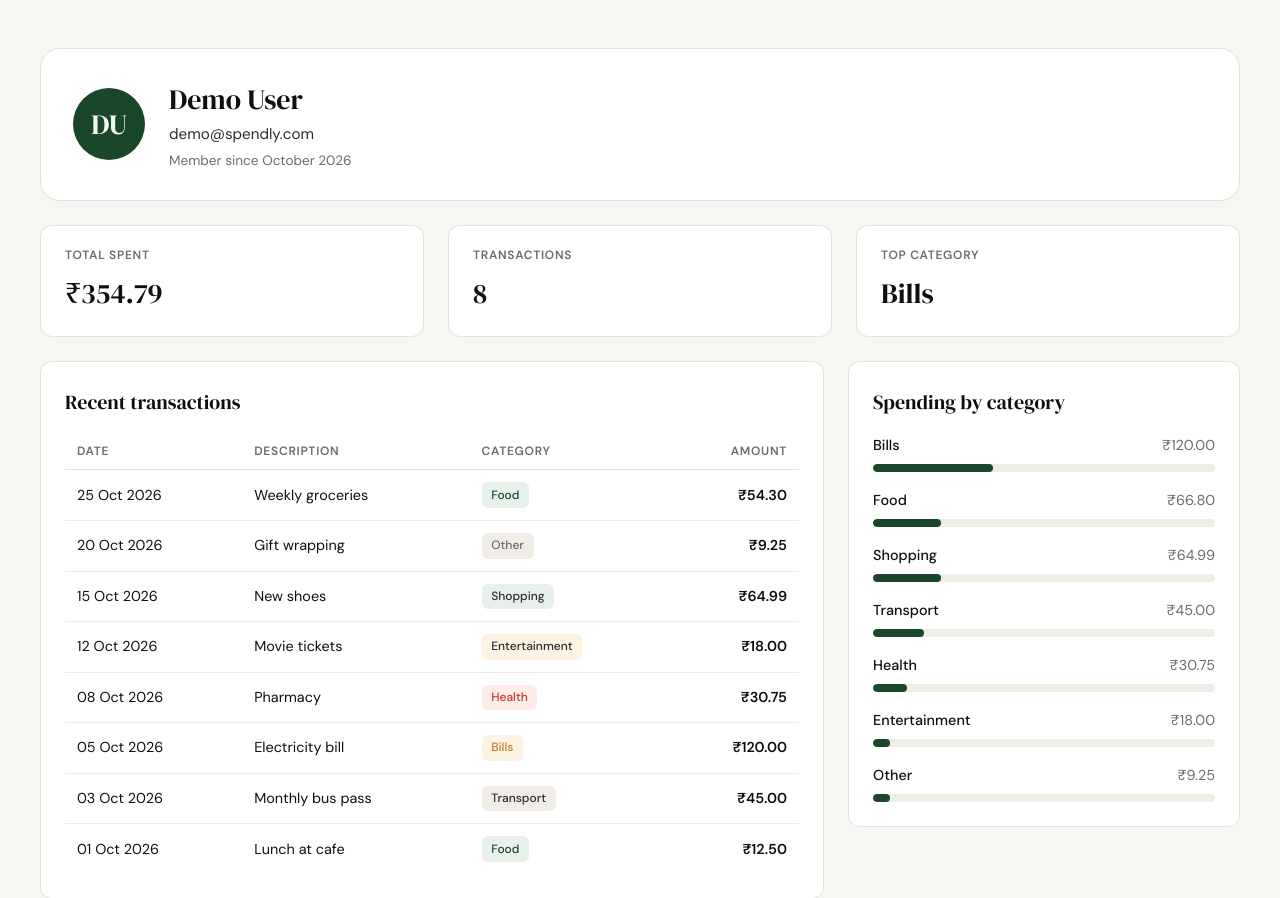
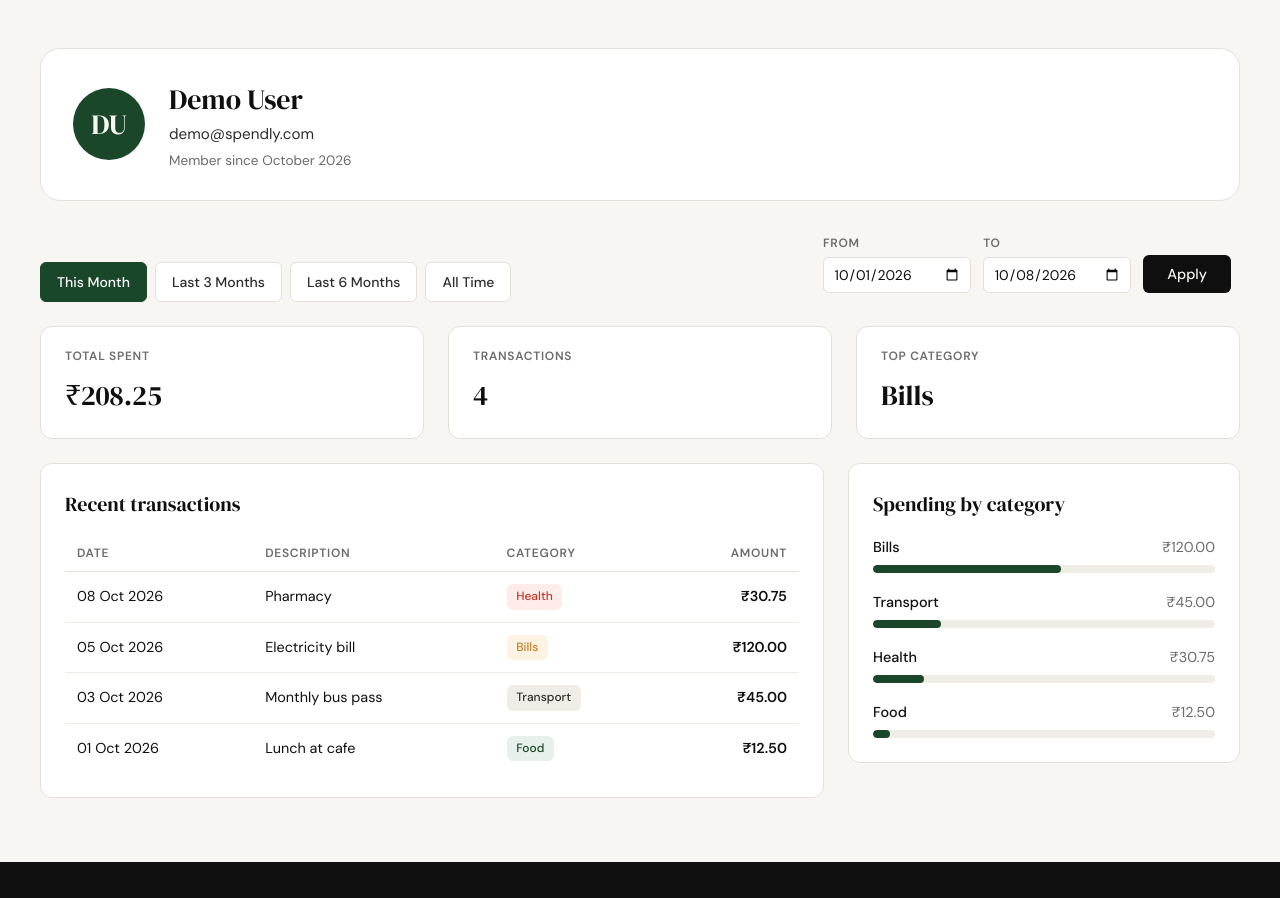
Before and after one commit to devsutharsystems/spendly, a Flask app: page /profile?date_from=2026-10-01&date_to=2026-10-08 in a window 1280 px wide. Shown: the part 61-959 px from the top of the page. Run offline with Flask 3, Linux system fonts and the light colour scheme; the visitor is signed in with stand-in values (Sample User, id 1); data comes from the database, SQL or seed files in the repository.

Commit message:
add date filter to profile page
Co-Authored-By: Claude Sonnet 5.5 <noreply@anthropic.com>

```diff
--- a/app.py
+++ b/app.py
@@ -1,5 +1,7 @@
+import calendar
 import os
 import sqlite3
+from datetime import date, datetime
 
 from flask import Flask, flash, redirect, render_template, request, session, url_for
 from werkzeug.security import check_password_hash, generate_password_hash
@@ -120,9 +122,8 @@ def privacy():
 # ------------------------------------------------------------------ #
 
 # --- SECTION: transaction history (subagent 1) ---
-def _build_transactions(user_id):
-    from datetime import datetime
-
+def _build_transactions(user_id, date_from=None, date_to=None):
+    transactions = get_recent_transactions(user_id, date_from=date_from, date_to=date_to)
     return [
         {
             "date": datetime.strptime(t["date"][:10], "%Y-%m-%d").strftime("%d %b %Y"),
@@ -131,13 +132,13 @@ def _build_transactions(user_id):
             "amount": f"₹{t['amount']:.2f}",
             "category_class": t["category"].lower(),
         }
-        for t in get_recent_transactions(user_id)
+        for t in transactions
     ]
 
 
 # --- SECTION: summary stats (subagent 2) ---
-def _build_stats(user_id):
-    stats = get_summary_stats(user_id)
+def _build_stats(user_id, date_from=None, date_to=None):
+    stats = get_summary_stats(user_id, date_from=date_from, date_to=date_to)
     return {
         "total_spent": f"₹{stats['total_spent']:.2f}",
         "transaction_count": int(stats["transaction_count"]),
@@ -146,9 +147,9 @@ def _build_stats(user_id):
 
 
 # --- SECTION: category breakdown (subagent 3) ---
-def _build_categories(user_id):
+def _build_categories(user_id, date_from=None, date_to=None):
     categories = []
-    for c in get_category_breakdown(user_id):
+    for c in get_category_breakdown(user_id, date_from=date_from, date_to=date_to):
         step = min(100, max(0, int(round(c["pct"] / 5.0)) * 5))
         categories.append(
             {
@@ -159,6 +160,55 @@ def _build_categories(user_id):
             }
         )
     return categories
+
+
+def _parse_date_filter(args):
+    """Return ((date_from, date_to), error); dates are ISO strings or None if unusable."""
+    parsed = []
+    for key in ("date_from", "date_to"):
+        value = args.get(key, "").strip()
+        try:
+            parsed.append(datetime.strptime(value, "%Y-%m-%d").date())
+        except ValueError:
+            return (None, None), None
+
+    start, end = parsed
+    if start > end:
+        return (None, None), "Start date must be before end date."
+    return (start.isoformat(), end.isoformat()), None
+
+
+def _months_ago(today, months):
+    index = today.year * 12 + today.month - 1 - months
+    year, month = divmod(index, 12)
+    month += 1
+    return date(year, month, min(today.day, calendar.monthrange(year, month)[1]))
+
+
+def _build_presets(today, date_from, date_to):
+    ranges = [
+        ("This Month", today.replace(day=1)),
+        ("Last 3 Months", _months_ago(today, 3)),
+        ("Last 6 Months", _months_ago(today, 6)),
+    ]
+    presets = []
+    for label, start in ranges:
+        start_iso, end_iso = start.isoformat(), today.isoformat()
+        presets.append(
+            {
+                "label": label,
+                "url": url_for("profile", date_from=start_iso, date_to=end_iso),
+                "active": (date_from, date_to) == (start_iso, end_iso),
+            }
+        )
+    presets.append(
+        {
+            "label": "All Time",
+            "url": url_for("profile"),
+            "active": date_from is None,
+        }
+    )
+    return presets
 
 
 @app.route("/profile")
@@ -178,12 +228,23 @@ def profile():
         "email": row["email"],
         "member_since": row["member_since"],
     }
+    (date_from, date_to), filter_error = _parse_date_filter(request.args)
+    if filter_error:
+        flash(filter_error)
+    is_filtered = date_from is not None
+    presets = _build_presets(date.today(), date_from, date_to)
+    custom_active = is_filtered and not any(p["active"] for p in presets)
     return render_template(
         "profile.html",
         user=user,
-        stats=_build_stats(user_id),
-        transactions=_build_transactions(user_id),
-        categories=_build_categories(user_id),
+        stats=_build_stats(user_id, date_from, date_to),
+        transactions=_build_transactions(user_id, date_from, date_to),
+        categories=_build_categories(user_id, date_from, date_to),
+        date_from=date_from,
+        date_to=date_to,
+        presets=presets,
+        is_filtered=is_filtered,
+        custom_active=custom_active,
     )
 
 
--- a/database/queries.py
+++ b/database/queries.py
@@ -24,16 +24,24 @@ def get_user_by_id(user_id):
     }
 
 
+def _date_clause(date_from, date_to):
+    """Return (sql_fragment, params) restricting expenses to an inclusive date range."""
+    if date_from and date_to:
+        return " AND date BETWEEN ? AND ?", [date_from, date_to]
+    return "", []
+
+
 # --- SECTION: transaction history (subagent 1) ---
 
-def get_recent_transactions(user_id, limit=10):
+def get_recent_transactions(user_id, limit=10, date_from=None, date_to=None):
     """Return the user's latest expenses, newest first, as a list of dicts."""
+    clause, params = _date_clause(date_from, date_to)
     conn = get_db()
     try:
         rows = conn.execute(
             "SELECT date, description, category, amount FROM expenses "
-            "WHERE user_id = ? ORDER BY date DESC, id DESC LIMIT ?",
-            (user_id, limit),
+            "WHERE user_id = ?" + clause + " ORDER BY date DESC, id DESC LIMIT ?",
+            [user_id, *params, limit],
         ).fetchall()
     finally:
         conn.close()
@@ -51,19 +59,20 @@ def get_recent_transactions(user_id, limit=10):
 
 # --- SECTION: summary stats (subagent 2) ---
 
-def get_summary_stats(user_id):
+def get_summary_stats(user_id, date_from=None, date_to=None):
     """Return {total_spent, transaction_count, top_category} for the user."""
+    clause, params = _date_clause(date_from, date_to)
     conn = get_db()
     try:
         totals = conn.execute(
             "SELECT COALESCE(SUM(amount), 0) AS total, COUNT(*) AS cnt "
-            "FROM expenses WHERE user_id = ?",
-            (user_id,),
+            "FROM expenses WHERE user_id = ?" + clause,
+            [user_id, *params],
         ).fetchone()
         top = conn.execute(
-            "SELECT category FROM expenses WHERE user_id = ? "
-            "GROUP BY category ORDER BY SUM(amount) DESC, category ASC LIMIT 1",
-            (user_id,),
+            "SELECT category FROM expenses WHERE user_id = ?" + clause +
+            " GROUP BY category ORDER BY SUM(amount) DESC, category ASC LIMIT 1",
+            [user_id, *params],
         ).fetchone()
     finally:
         conn.close()
@@ -79,15 +88,16 @@ def get_summary_stats(user_id):
 
 # --- SECTION: category breakdown (subagent 3) ---
 
-def get_category_breakdown(user_id):
+def get_category_breakdown(user_id, date_from=None, date_to=None):
     """Return [{name, amount, pct}] ordered by amount DESC; pct sums to 100."""
+    clause, params = _date_clause(date_from, date_to)
     conn = get_db()
     try:
         rows = conn.execute(
             "SELECT category, SUM(amount) AS total FROM expenses "
-            "WHERE user_id = ? GROUP BY category "
+            "WHERE user_id = ?" + clause + " GROUP BY category "
             "ORDER BY total DESC, category ASC",
-            (user_id,),
+            [user_id, *params],
         ).fetchall()
     finally:
         conn.close()
--- a/static/css/style.css
+++ b/static/css/style.css
@@ -651,6 +651,76 @@ a { color: inherit; text-decoration: none; }
 .profile-email { color: var(--ink-soft); font-size: 0.95rem; }
 .profile-since { color: var(--ink-muted); font-size: 0.85rem; margin-top: 0.25rem; }
 
+.filter-bar {
+    display: flex;
+    flex-wrap: wrap;
+    align-items: flex-end;
+    justify-content: space-between;
+    gap: 1rem;
+}
+
+.filter-bar .auth-error {
+    flex-basis: 100%;
+    margin-bottom: 0;
+}
+
+.filter-presets {
+    display: flex;
+    flex-wrap: wrap;
+    gap: 0.5rem;
+}
+
+.filter-preset {
+    padding: 0.5rem 1rem;
+    border: 1px solid var(--border);
+    border-radius: var(--radius-sm);
+    background: var(--paper-card);
+    color: var(--ink-soft);
+    font-size: 0.875rem;
+    font-weight: 500;
+    text-decoration: none;
+}
+
+.filter-preset:hover { border-color: var(--accent); color: var(--accent); }
+
+.filter-preset.active {
+    background: var(--accent);
+    border-color: var(--accent);
+    color: var(--paper-card);
+}
+
+.filter-custom {
+    display: flex;
+    flex-wrap: wrap;
+    align-items: flex-end;
+    gap: 0.75rem;
+    padding: 0.5rem;
+    border: 1px solid transparent;
+    border-radius: var(--radius-sm);
+}
+
+.filter-custom.active { border-color: var(--accent); background: var(--accent-light); }
+
+.filter-field { display: flex; flex-direction: column; gap: 0.25rem; }
+
+.filter-label {
+    font-size: 0.75rem;
+    font-weight: 600;
+    letter-spacing: 0.06em;
+    text-transform: uppercase;
+    color: var(--ink-muted);
+}
+
+.filter-field input {
+    padding: 0.45rem 0.6rem;
+    border: 1px solid var(--border);
+    border-radius: var(--radius-sm);
+    background: var(--paper-card);
+    font-family: var(--font-body);
+    font-size: 0.875rem;
+    color: var(--ink);
+}
+
 .stats-row {
     display: grid;
     grid-template-columns: repeat(3, 1fr);
@@ -810,4 +880,6 @@ a { color: inherit; text-decoration: none; }
     .profile-section { padding: 2rem 1rem 3rem; }
     .profile-card { flex-direction: column; text-align: center; padding: 1.5rem 1rem; }
     .stats-row { grid-template-columns: 1fr; }
+    .filter-custom { width: 100%; }
+    .filter-field { flex: 1 1 8rem; }
 }
--- a/templates/profile.html
+++ b/templates/profile.html
@@ -3,6 +3,7 @@
 {% block title %}Profile — Spendly{% endblock %}
 
 {% block content %}
+{% set empty_msg = "No expenses in this period." if is_filtered else "No expenses yet." %}
 
 <section class="profile-section">
     <div class="profile-container">
@@ -14,6 +15,30 @@
                 <p class="profile-email">{{ user.email }}</p>
                 <p class="profile-since">Member since {{ user.member_since }}</p>
             </div>
+        </div>
+
+        <div class="filter-bar">
+            {% with messages = get_flashed_messages() %}
+            {% for message in messages %}
+            <div class="auth-error">{{ message }}</div>
+            {% endfor %}
+            {% endwith %}
+            <div class="filter-presets">
+                {% for p in presets %}
+                <a href="{{ p.url }}" class="filter-preset{% if p.active %} active{% endif %}">{{ p.label }}</a>
+                {% endfor %}
+            </div>
+            <form method="get" action="{{ url_for('profile') }}" class="filter-custom{% if custom_active %} active{% endif %}">
+                <label class="filter-field">
+                    <span class="filter-label">From</span>
+                    <input type="date" name="date_from" value="{{ date_from or '' }}" required>
+                </label>
+                <label class="filter-field">
+                    <span class="filter-label">To</span>
+                    <input type="date" name="date_to" value="{{ date_to or '' }}" required>
+                </label>
+                <button type="submit" class="btn-primary">Apply</button>
+            </form>
         </div>
 
         <div class="stats-row">
@@ -58,7 +83,7 @@
                     </table>
                 </div>
                 {% else %}
-                <p class="panel-empty">No expenses yet.</p>
+                <p class="panel-empty">{{ empty_msg }}</p>
                 {% endif %}
             </div>
 
@@ -79,7 +104,7 @@
                     {% endfor %}
                 </ul>
                 {% else %}
-                <p class="panel-empty">No expenses yet.</p>
+                <p class="panel-empty">{{ empty_msg }}</p>
                 {% endif %}
             </div>
         </div>
```
Also changed, not shown: tests/test_06-date-filter-profile.py (added, +311 -0 lines), tests/test_date_filter.py (added, +134 -0 lines), .claude/specs/06-date-filter-profile.md (added).
